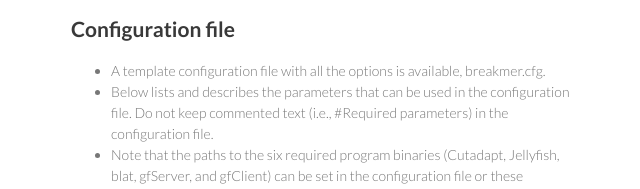
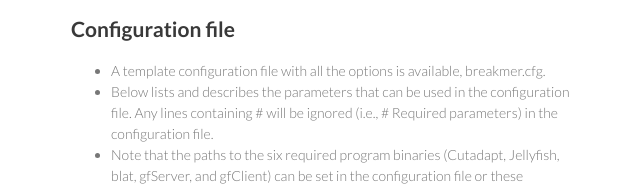
Before and after one commit to ccgd-profile/BreaKmer, a plain HTML site: page index.html in a window 1280 px wide. Shown: the part 3114-3303 px from the top of the page, 499-1139 px from the left. Drawn offline with Linux system fonts and the light colour scheme.

Commit message:
Update documentation page to indicate that # comments out lines in the configuration file.

```diff
--- a/index.html
+++ b/index.html
@@ -215,7 +215,7 @@
 
 <ul>
 <li>A template configuration file with all the options is available, breakmer.cfg.</li>
-<li>Below lists and describes the parameters that can be used in the configuration file. Do not keep commented text (i.e., #Required parameters) in the configuration file.</li>
+<li>Below lists and describes the parameters that can be used in the configuration file. Any lines containing # will be ignored (i.e., # Required parameters) in the configuration file.</li>
 <li>Note that the paths to the six required program binaries (Cutadapt, Jellyfish, blat, gfServer, and gfClient) can be set in the configuration file
 or these binaries can be included in the users path (e.g., for linux users: export PATH=$PATH:/path/to/binary).</li>
 <li>Use full paths (e.g., /home/bob and not ~/)</li>
```
